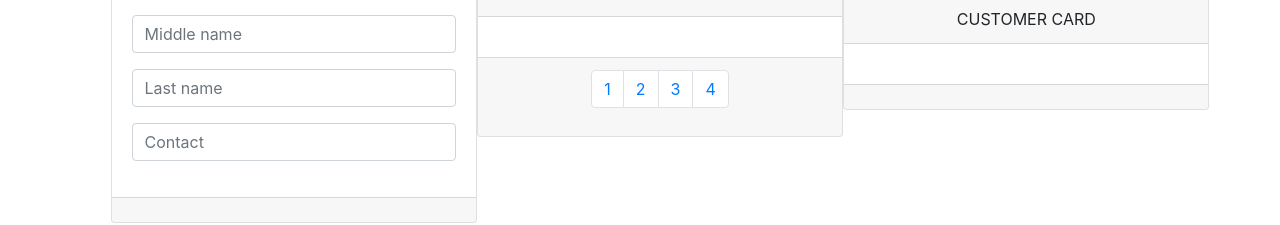
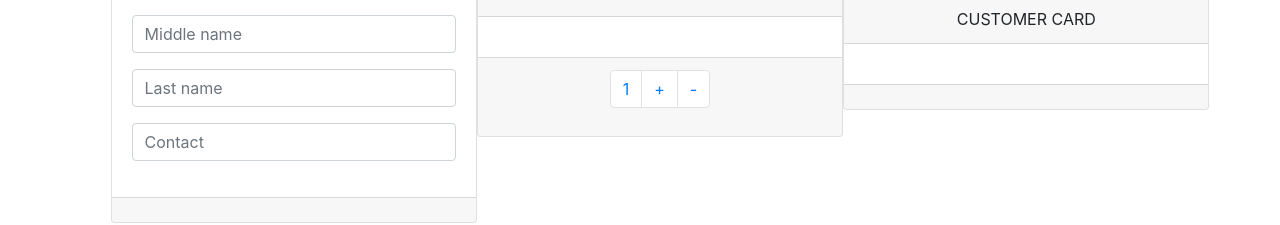
Before and after one commit to ThisGameZR/Database_Project, a React (Create React App) app in the folder frontend/: page /customerMember in a window 1280 px wide. Shown: the part 368-593 px from the top of the page. Built offline with nearby package versions, Linux system fonts and the light colour scheme.

Commit message:
Add address or delete address

```diff
--- a/frontend/src/components/CustomerMember.js
+++ b/frontend/src/components/CustomerMember.js
@@ -9,7 +9,8 @@ export class CustomerMember extends Component {
     constructor(){
         super();
         this.state = {
-            active: 0
+            active: 0,
+            maxAddress: 3,
 
         }
     }
@@ -88,18 +89,43 @@ export class CustomerMember extends Component {
     }
     renderAddress = () => {
         let items = [];
-        for(let number = 1; number <= 4; number++){
+        for(let number = 1; number <= this.state.maxAddress ; number++){
+
+            if(number === this.state.maxAddress-1){
+                number = "+"
+            }
+            if(number === this.state.maxAddress){
+                number = "-"
+            }
             items.push(
                 <Pagination.Item key={number} active={this.state.active == number} onClick={(e) => this.pageAddress(e,number)}>
                     {number}
                 </Pagination.Item>
             )
+            if(number === "+"){
+                number = this.state.maxAddress-1
+            }
         }
         return items
     }
     pageAddress = (e, number) => {
         this.setState({active:number})
+        if(number === parseInt(number,10) && number != this.state.maxAddress-1){
 
+
+
+        }
+
+        if(number == this.state.maxAddress-1){ /// number === "+"
+
+            this.setState({maxAddress: this.state.maxAddress+1})
+
+        }
+        if(number == "-"){
+
+            this.setState({maxAddress: this.state.maxAddress-1})
+
+        }
     }
 }
 
```
